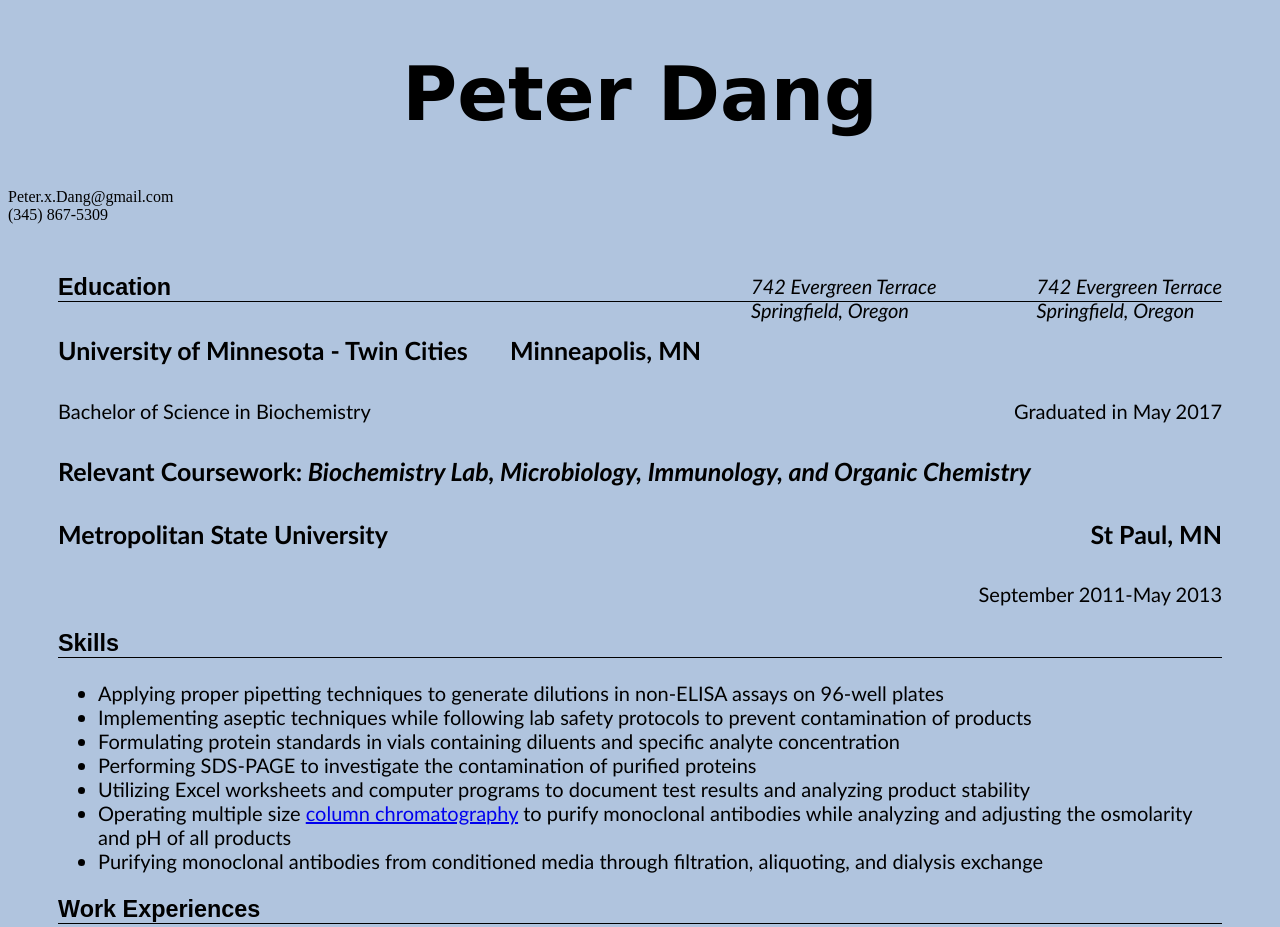
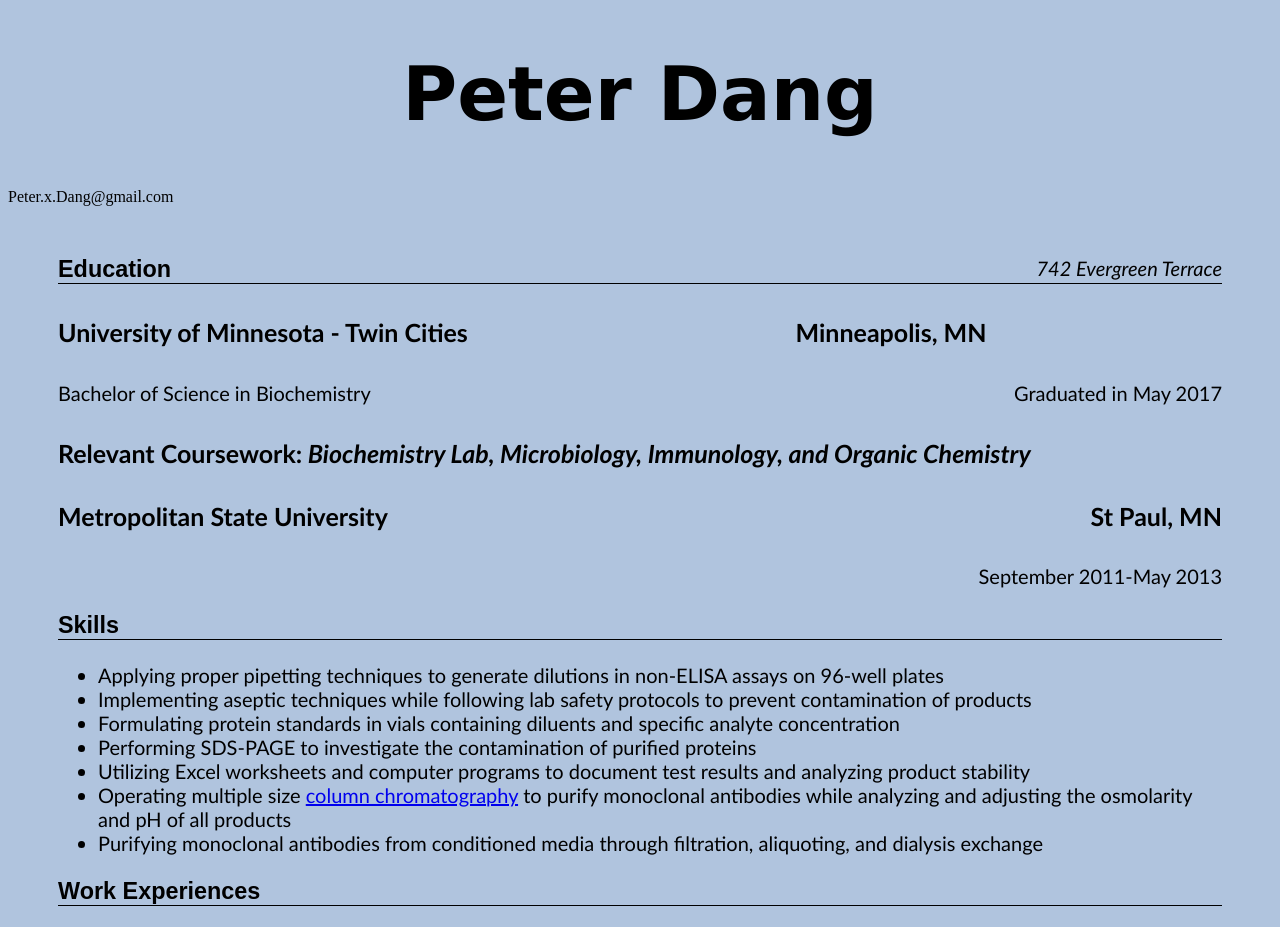
Before and after one commit to peterxdang/peterxdang.github.io, a plain HTML site: page index.html in a window 1280 px wide. Shown: the top 927 px of the page. Drawn offline with Linux system fonts and the light colour scheme.

Commit message:
Update index.html

```diff
--- a/index.html
+++ b/index.html
@@ -10,8 +10,8 @@
 <body>
     <h1 style="text-align:center"><key style="font face:verdana;">Peter Dang</key></h1>
 
-    <div class="italic">Peter.x.Dang@gmail.com<br>(345) 867-5309</br><div class="italicr">742 Evergreen Terrace<br>Springfield, Oregon</br></div></div>
-    <div class="italicr">742 Evergreen Terrace<br>Springfield, Oregon</br></div>
+    <div class="italic">Peter.x.Dang@gmail.com</div>
+    <div class="italicr">742 Evergreen Terrace</div>
     <div class="margin">
 
 
```
